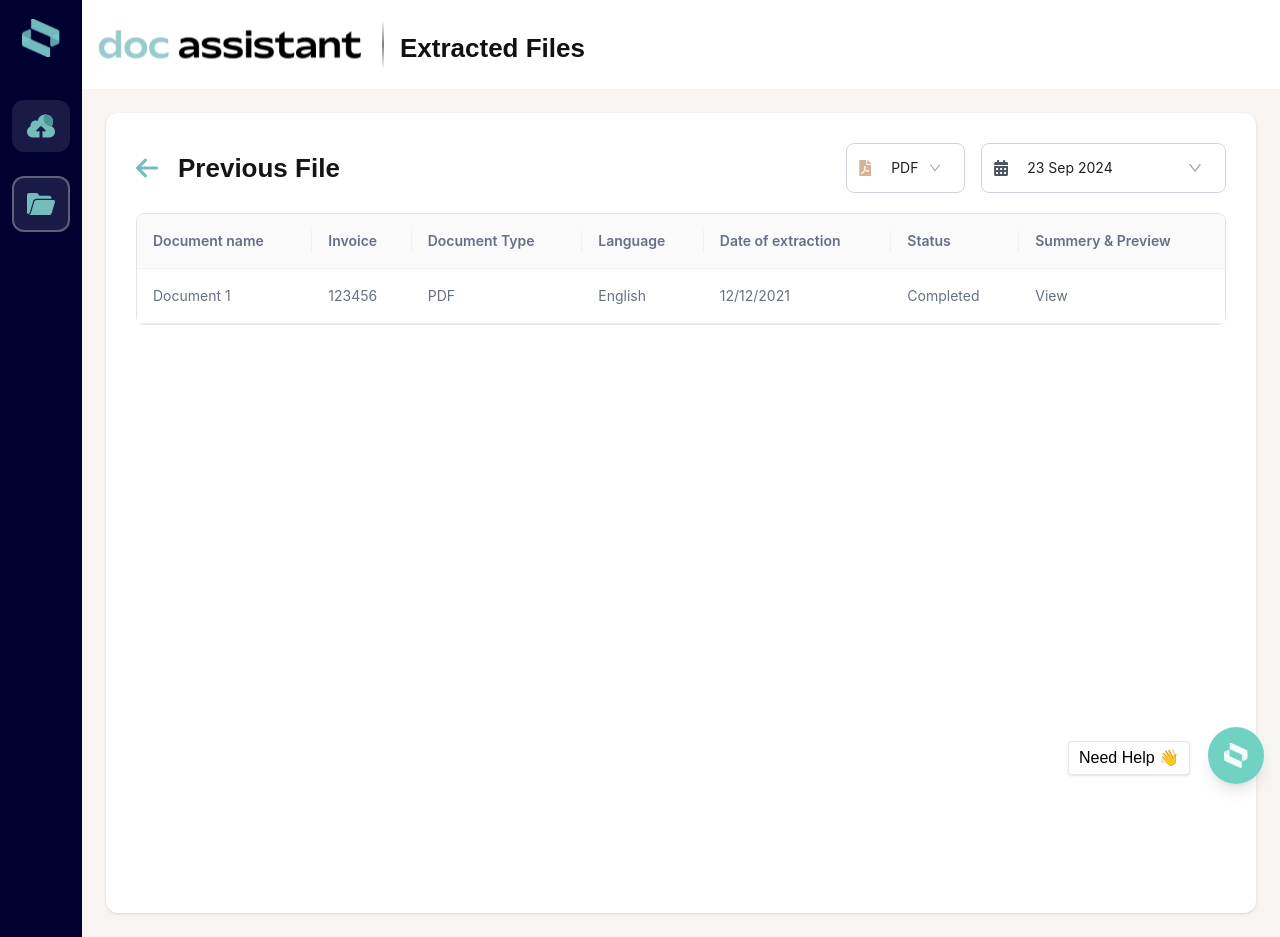
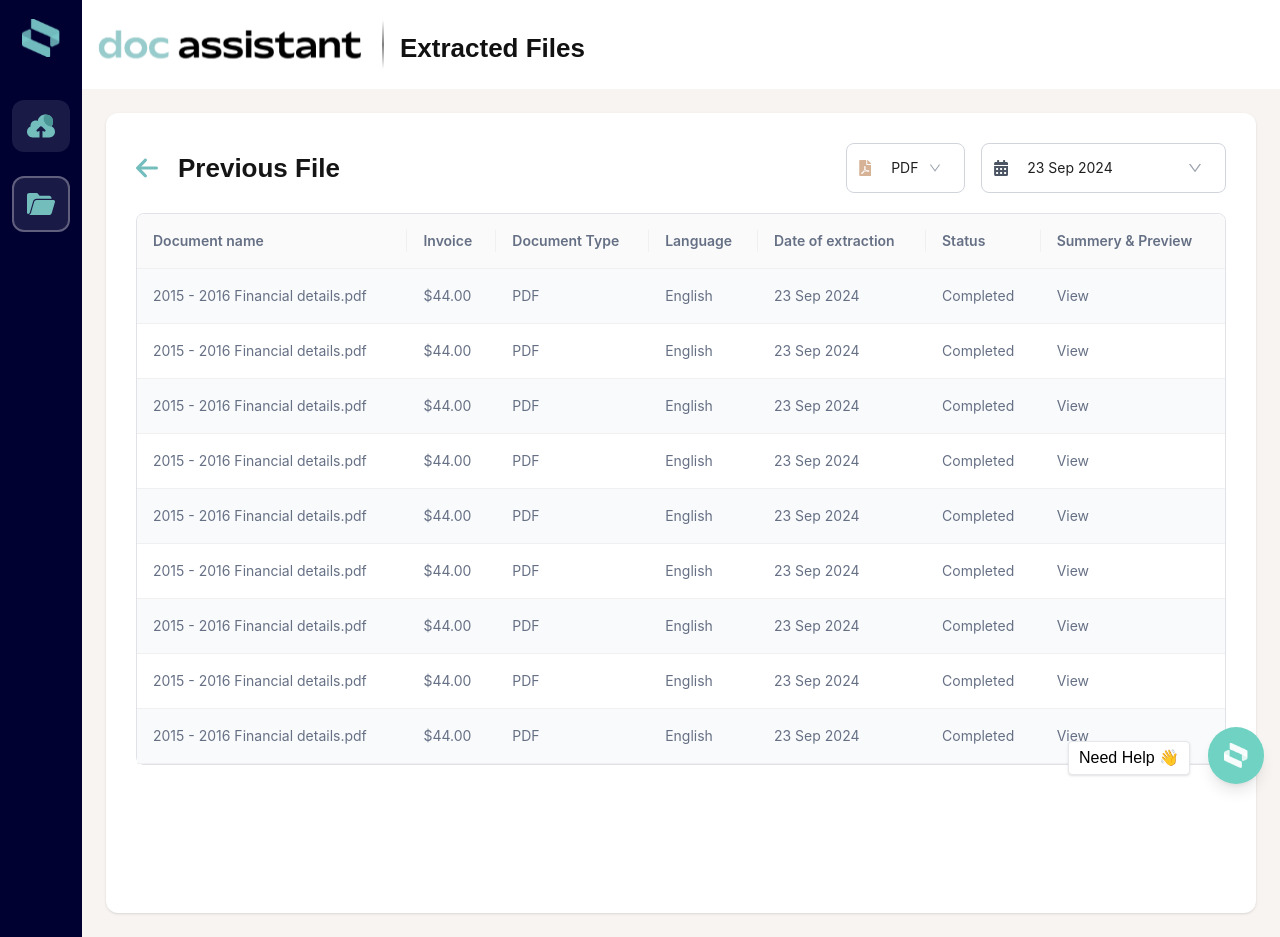
Before and after one commit to adev07/quickscale-pdf-extractor, a React (Create React App) app: page /file-history in a window 1280 px wide. Built offline with nearby package versions, Linux system fonts and the light colour scheme.

Commit message:
table entries

```diff
--- a/src/components/Table/Table.tsx
+++ b/src/components/Table/Table.tsx
@@ -1,12 +1,22 @@
-import React from 'react'
-import { Table as Tab } from 'antd'
+import React from 'react';
+import { Table as AntTable } from 'antd';
 
 type Props = {}
 
 const Table = (props: any) => {
+  // Function to apply zebra striping
+  const rowClassName = (record: any, index: number) => {
+    return index % 2 === 0 ? 'table-row-even' : 'table-row-odd';
+  };
+
   return (
-    <Tab {...props} pagination={false} style={{border:"1px solid #e0e2e7", borderRadius:"8px"}} />
-  )
+    <AntTable
+      {...props}
+      pagination={false}
+      rowClassName={rowClassName} // Apply row class name for zebra pattern
+      style={{ border: "1px solid #e0e2e7", borderRadius: "8px" }}
+    />
+  );
 }
 
-export default Table
+export default Table;
--- a/src/index.css
+++ b/src/index.css
@@ -17,3 +17,19 @@ body {
 .ant-table-cell {
   color: #667085 !important;
 }
+
+.table-row-even {
+  background-color: #F9FAFB;
+  /* Light grey for even rows */
+}
+
+.table-row-odd {
+  background-color: #ffffff;
+  /* White for odd rows */
+}
+
+/* Optional: Add some padding for rows */
+.ant-table-tbody>tr>td {
+  padding: 16px;
+  /* Adjust padding as needed */
+}
--- a/src/pages/FileHistory/FileHistory.jsx
+++ b/src/pages/FileHistory/FileHistory.jsx
@@ -46,11 +46,91 @@ function FileHistory() {
   const dataSource = [
     {
       key: "1",
-      doc_name: "Document 1",
-      invoice: "123456",
+      doc_name: "2015 - 2016 Financial details.pdf",
+      invoice: "$44.00",
       doc_type: "PDF",
       language: "English",
-      date: "12/12/2021",
+      date: "23 Sep 2024",
+      status: "Completed",
+      summary: "View",
+    },
+    {
+      key: "2",
+      doc_name: "2015 - 2016 Financial details.pdf",
+      invoice: "$44.00",
+      doc_type: "PDF",
+      language: "English",
+      date: "23 Sep 2024",
+      status: "Completed",
+      summary: "View",
+    },
+    {
+      key: "3",
+      doc_name: "2015 - 2016 Financial details.pdf",
+      invoice: "$44.00",
+      doc_type: "PDF",
+      language: "English",
+      date: "23 Sep 2024",
+      status: "Completed",
+      summary: "View",
+    },
+    {
+      key: "4",
+      doc_name: "2015 - 2016 Financial details.pdf",
+      invoice: "$44.00",
+      doc_type: "PDF",
+      language: "English",
+      date: "23 Sep 2024",
+      status: "Completed",
+      summary: "View",
+    },
+    {
+      key: "5",
+      doc_name: "2015 - 2016 Financial details.pdf",
+      invoice: "$44.00",
+      doc_type: "PDF",
+      language: "English",
+      date: "23 Sep 2024",
+      status: "Completed",
+      summary: "View",
+    },
+    {
+      key: "6",
+      doc_name: "2015 - 2016 Financial details.pdf",
+      invoice: "$44.00",
+      doc_type: "PDF",
+      language: "English",
+      date: "23 Sep 2024",
+      status: "Completed",
+      summary: "View",
+    },
+    {
+      key: "7",
+      doc_name: "2015 - 2016 Financial details.pdf",
+      invoice: "$44.00",
+      doc_type: "PDF",
+      language: "English",
+      date: "23 Sep 2024",
+      status: "Completed",
+      summary: "View",
+    },
+    {
+      key: "8",
+      doc_name: "2015 - 2016 Financial details.pdf",
+      invoice: "$44.00",
+      doc_type: "PDF",
+      language: "English",
+      date: "23 Sep 2024",
+      status: "Completed",
+      summary: "View",
+    },
+    {
+      key: "9",
+      doc_name: "2015 - 2016 Financial details.pdf",
+      invoice: "$44.00",
+      doc_type: "PDF",
+      language: "English",
+      date: "23 Sep 2024",
       status: "Completed",
       summary: "View",
     },
```
